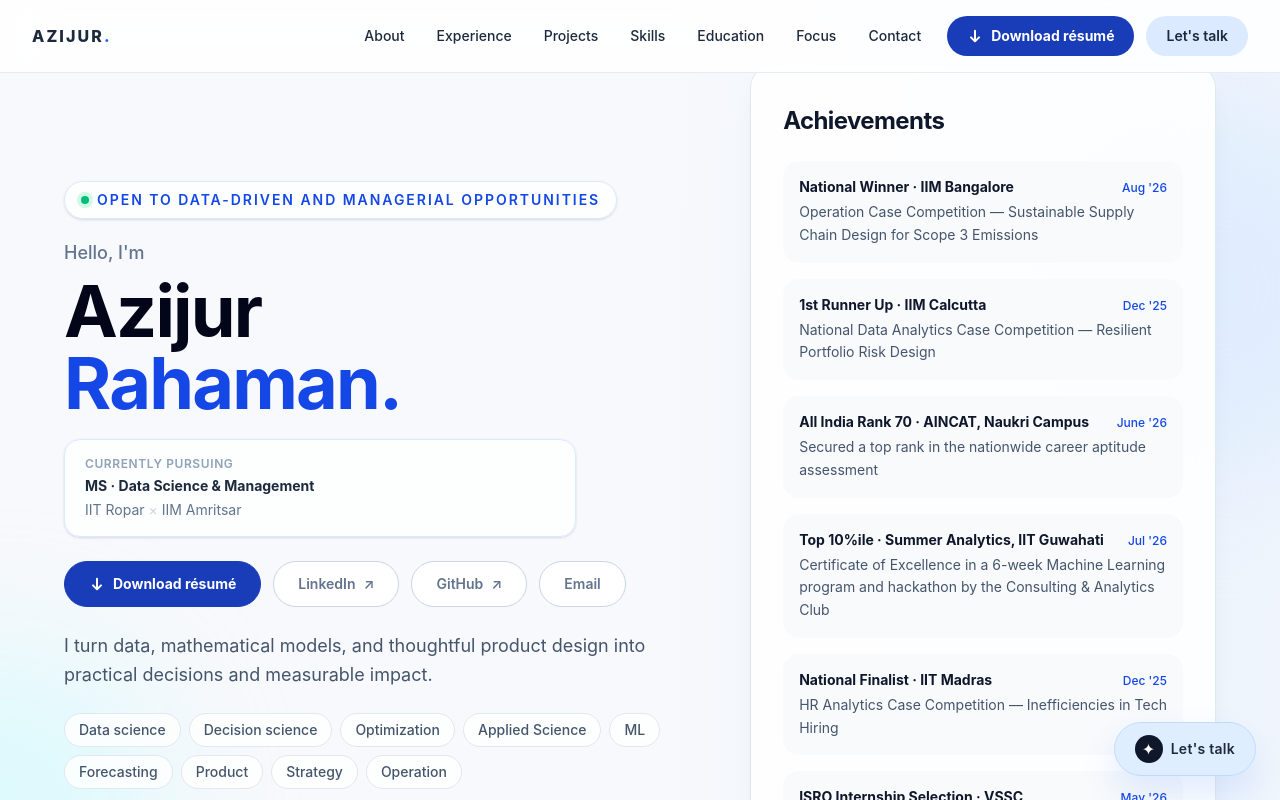
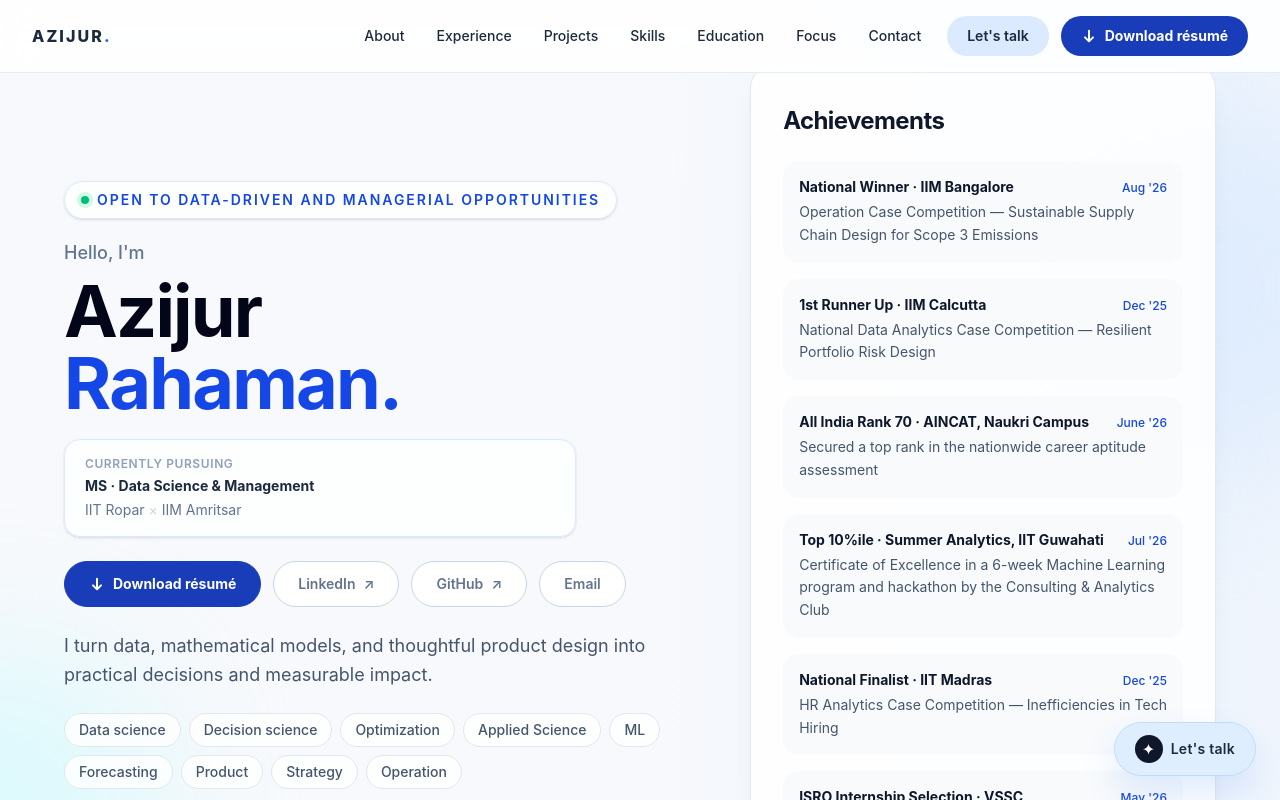
Before and after one commit to azij2023/portfolio, a React (Vite) app: page / in a window 1280 px wide. Shown: the top 800 px of the page. Built offline with nearby package versions, Linux system fonts and the light colour scheme.

Commit message:
Place resume download after Lets talk

```diff
--- a/src/components/Navbar.jsx
+++ b/src/components/Navbar.jsx
@@ -86,6 +86,15 @@ export default function Navbar() {
             })}
             <li className="pt-2 xl:pt-0 xl:pl-2">
               <a
+                href="#contact"
+                onClick={closeMenu}
+                className="block rounded-full bg-blue-100 px-5 py-2.5 text-center text-sm font-semibold text-blue-900 transition-colors hover:bg-blue-200"
+              >
+                Let&apos;s talk
+              </a>
+            </li>
+            <li className="pt-2 xl:pt-0 xl:pl-2">
+              <a
                 href={`${import.meta.env.BASE_URL}Azijur%20Rahaman_Resume.pdf`}
                 download="Azijur Rahaman_Resume.pdf"
                 onClick={closeMenu}
@@ -97,15 +106,6 @@ export default function Navbar() {
                 Download résumé
               </a>
             </li>
-            <li className="pt-2 xl:pt-0 xl:pl-2">
-              <a
-                href="#contact"
-                onClick={closeMenu}
-                className="block rounded-full bg-blue-100 px-5 py-2.5 text-center text-sm font-semibold text-blue-900 transition-colors hover:bg-blue-200"
-              >
-                Let&apos;s talk
-              </a>
-            </li>
           </ul>
         </div>
       </nav>
```
